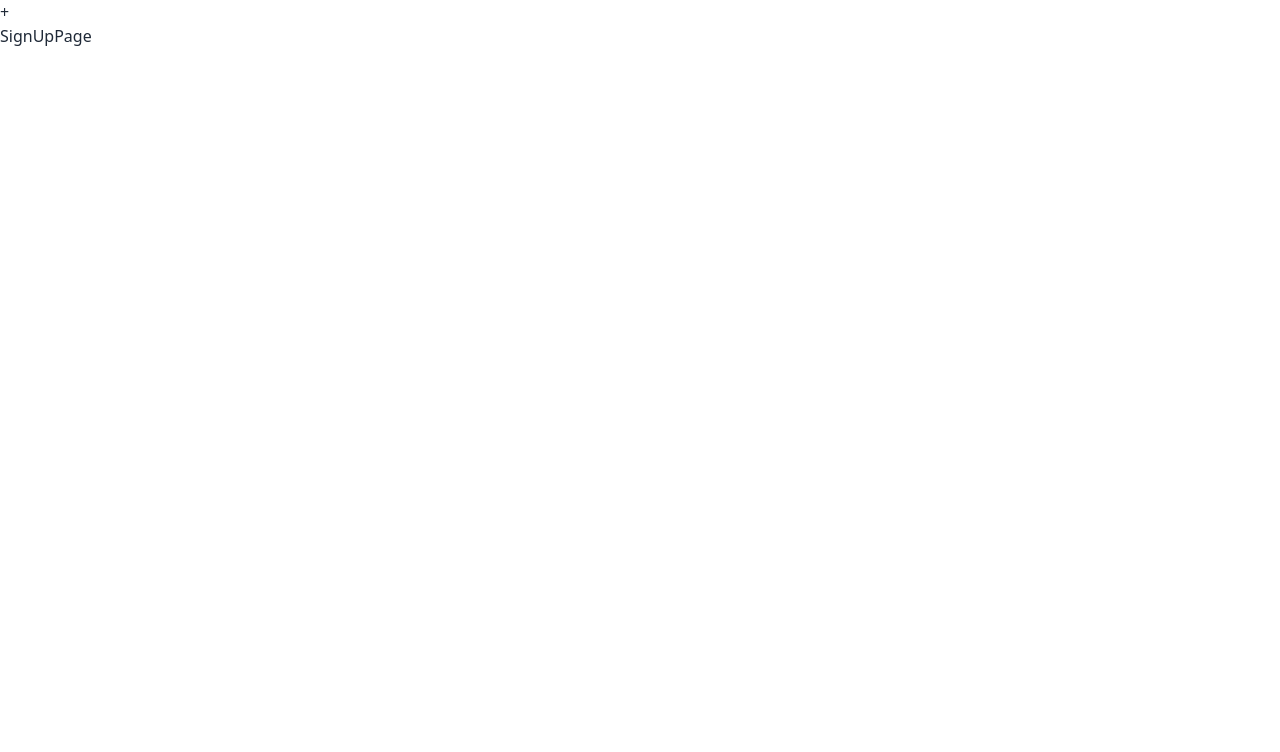
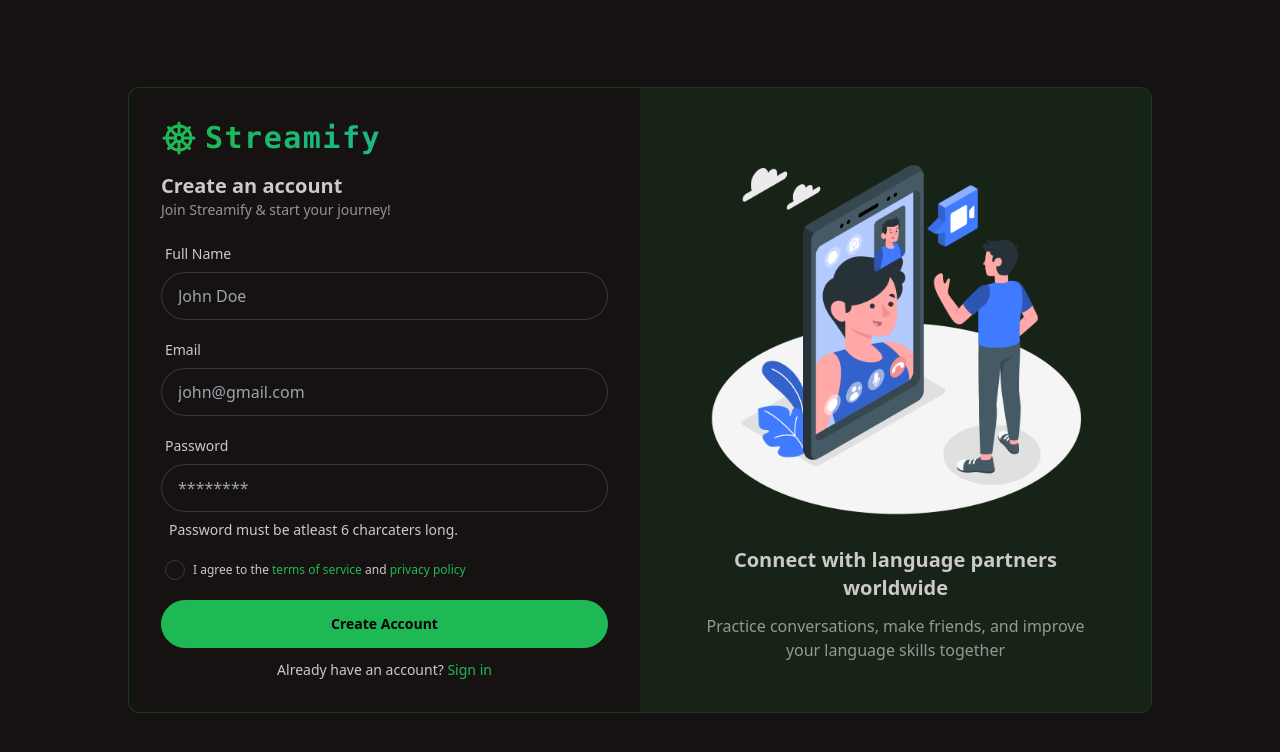
Before and after one commit to nyyscal/Streamify, a React (Vite) app in the folder frontend/: page /signup in a window 1280 px wide. Shown: the top 752 px of the page. Built offline with nearby package versions, Linux system fonts and the light colour scheme; no server answers.

Commit message:
Signup Page

```diff
--- a/frontend/package.json
+++ b/frontend/package.json
@@ -12,6 +12,7 @@
   "dependencies": {
     "@tanstack/react-query": "^5.74.11",
     "axios": "^1.9.0",
+    "lucide-react": "^0.503.0",
     "react": "^19.0.0",
     "react-dom": "^19.0.0",
     "react-hot-toast": "^2.5.2",
--- a/frontend/src/App.jsx
+++ b/frontend/src/App.jsx
@@ -1,4 +1,4 @@
-import { Route, Routes } from 'react-router'
+import { Navigate, Route, Routes } from 'react-router'
 import './index.css'
 import HomePage from "./pages/HomePage.jsx"
 import LoginPage from "./pages/LoginPage.jsx"
@@ -13,8 +13,8 @@
 
 function App() {
 
-  const {data,isLoading,error} = useQuery({
-    queryKey:["todos"],
+  const {data:authData,isLoading,error} = useQuery({
+    queryKey:["authUser"],
     queryFn: async()=>{
       const res= await axiosInstance.get("/auth/me")
       return res.data
@@ -22,22 +22,21 @@
     retry:false,
   })
 
-  console.log({data})
-  console.log({isLoading})
-  console.log({error})
+const authUser = authData?.user
+  // console.log({isLoading})
+  // console.log({error})
 
   return (
     <>
       <div className='h-screen' >
-        <button onClick={()=>{toast.success("Hello World!")}}>+</button>
         <Routes>
-          <Route path="/" element={<HomePage/>}/>
-          <Route path="/signup" element={<SignUpPage/>}/>
-          <Route path="/login" element={<LoginPage/>}/>
-          <Route path="/chat" element={<ChatPage/>}/>
-          <Route path="/onboarding" element={<OnBoardingPage/>}/>
-          <Route path="/call" element={<CallPage/>}/>
-          <Route path="/notifications" element={<NotificaitonsPage/>}/>
+          <Route path="/" element={authUser ? <HomePage/>: <Navigate to="/login"/>}/>
+          <Route path="/signup" element={!authUser ? <SignUpPage/>: <Navigate to="/"/>}/>
+          <Route path="/login" element={!authUser ? <LoginPage/>: <Navigate to="/"/>}/>
+          <Route path="/chat" element={authUser ?<ChatPage/>: <Navigate to="/login"/>}/>
+          <Route path="/onboarding" element={authUser ?<OnBoardingPage/>: <Navigate to="/login"/>}/>
+          <Route path="/call" element={authUser ?<CallPage/>: <Navigate to="/login"/>}/>
+          <Route path="/notifications" element={authUser ?<NotificaitonsPage/>: <Navigate to="/login"/>}/>
         </Routes>
         <Toaster/>
       </div>
--- /dev/null
+++ b/frontend/src/lib/api.js
@@ -0,0 +1,6 @@
+import { axiosInstance } from "./axios"
+
+export const signup = async(signupData)=>{
+  const response = await axiosInstance.post("/auth/signup",signupData)
+  return response.data
+}
--- a/frontend/src/pages/SignUpPage.jsx
+++ b/frontend/src/pages/SignUpPage.jsx
@@ -1,8 +1,123 @@
-import React from 'react'
+import React, { useState } from 'react'
+import {ShipWheelIcon} from "lucide-react"
+import {Link} from "react-router"
+import {useMutation, useQueryClient} from "@tanstack/react-query"
+import { signup } from '../lib/api.js'
 
 const SignUpPage = () => {
+  const [signupData,setSignupData] = useState({
+    fullName:"",
+    email:"",
+    password:"",
+  })
+
+  const queryClient = useQueryClient()
+
+  const {mutate:signupMutation,error,isPending} = useMutation({
+    mutationFn: signup,
+    onSuccess: ()=> queryClient.invalidateQueries({queryKey:["authUser"]})
+  })
+
+  const handleSignup = (e)=>{
+    e.preventDefault();
+    signupMutation(signupData)
+  }
+
   return (
-    <div>SignUpPage</div>
+    <div className='h-screen flex items-center justify-center p-4 sm:p-6 md:p-8' data-theme="forest">
+      <div className='border border-primary/25 flex flex-col lg:flex-row w-full max-w-5xl mx-auto bg-base-100 rounded-xl shadwo-lg overflow-hidden'>
+      {/* Sign Up Form */}
+      <div className='w-full lg:w-1/2 p-4 sm:p-8 flex flex-col'>
+      <div className='mb-4 flex items-center justify-start gap-2'>
+        <ShipWheelIcon className='size-9 text-primary'/>
+        <span className='text-3xl font-bold font-mono bg-clip-text text-transparent bg-gradient-to-r from-primary to-secondary tracking-wider'>Streamify</span>
+      </div>
+      {/* Error message if any */}
+      {error && (
+        <div className='alert alert-error mb-4'>
+          <span>{error.response.data.message}</span>
+        </div>
+      )}
+      <div className='w-full'>
+        <form onSubmit={handleSignup}>
+          <div className='space-y-4'>
+            <div><h2 className='text-xl font-semibold'>Create an account</h2>
+            <p className='text-sm opacity-70'>Join Streamify & start your journey!</p></div>
+
+            <div className='space-y-3'>
+              {/* Full Name */}
+            <div className='form-control w-full'>
+              <label className='label'>
+                <span className='label-text'>Full Name</span>
+              </label>
+              <input type="text" placeholder='John Doe' className='input input-bordered w-full' value={signupData.fullName} onChange={(e)=>setSignupData({...signupData,fullName:e.target.value})} required />
+            </div>
+            {/* Email */}
+            <div className='form-control w-full'>
+              <label className='label'>
+                <span className='label-text'>Email</span>
+              </label>
+              <input type="email" placeholder='john@gmail.com' className='input input-bordered w-full' value={signupData.email} onChange={(e)=>setSignupData({...signupData,email:e.target.value})} required />
+            </div>
+            {/* Password} */}
+            <div className='form-control w-full'>
+              <label className='label'>
+                <span className='label-text'>Password</span>
+              </label>
+              <input type="password" placeholder='********' className='input input-bordered w-full' value={signupData.password} onChange={(e)=>setSignupData({...signupData,password:e.target.value})} required />
+              <p className='mt-2 text-sm ml-2'>Password must be atleast 6 charcaters long.</p>
+            </div>
+
+            {/* Terms and Agreement */}
+            <div className='form-control'>
+              <label className='label cursor-pointer justify-start gap-2'>
+                <input type="checkbox" className='checkbox checkbox-sm' required />
+                <span className='text-xs leading-right'>
+                  I agree to the {" "}
+                  <span className='text-primary hover:underline'>terms of service</span> and {" "}
+                  <span className='text-primary hover:underline'>privacy policy</span>
+                </span>
+              </label>
+            </div>
+
+            <button className='btn btn-primary w-full' type='submit'>
+             {isPending ? (
+              <>
+              <span className='loading loading-spinner loading-xs'></span>
+              Loading...</>
+             ):("Create Account")}
+            </button>
+
+            <div className='text-center mt-4'>
+              <p className='text-sm'>
+                Already have an account? {" "}
+                <Link to="/login" className="text-primary hover:underline">Sign in</Link>
+              </p>
+            </div>
+            </div>
+          </div>
+        </form>
+      </div>
+      </div>
+
+       {/* SIGNUP FORM - RIGHT SIDE */}
+       <div className="hidden lg:flex w-full lg:w-1/2 bg-primary/10 items-center justify-center">
+          <div className="max-w-md p-8">
+            {/* Illustration */}
+            <div className="relative aspect-square max-w-sm mx-auto">
+              <img src="/video.png" alt="Language connection illustration" className="w-full h-full" />
+            </div>
+
+            <div className="text-center space-y-3 mt-6">
+              <h2 className="text-xl font-semibold">Connect with language partners worldwide</h2>
+              <p className="opacity-70">
+                Practice conversations, make friends, and improve your language skills together
+              </p>
+            </div>
+            </div>
+          </div>
+      </div>
+    </div>
   )
 }
 
```
Also changed, not shown: frontend/public/video.png (added), 1 other file (tests, documents, lock files or other folders).
